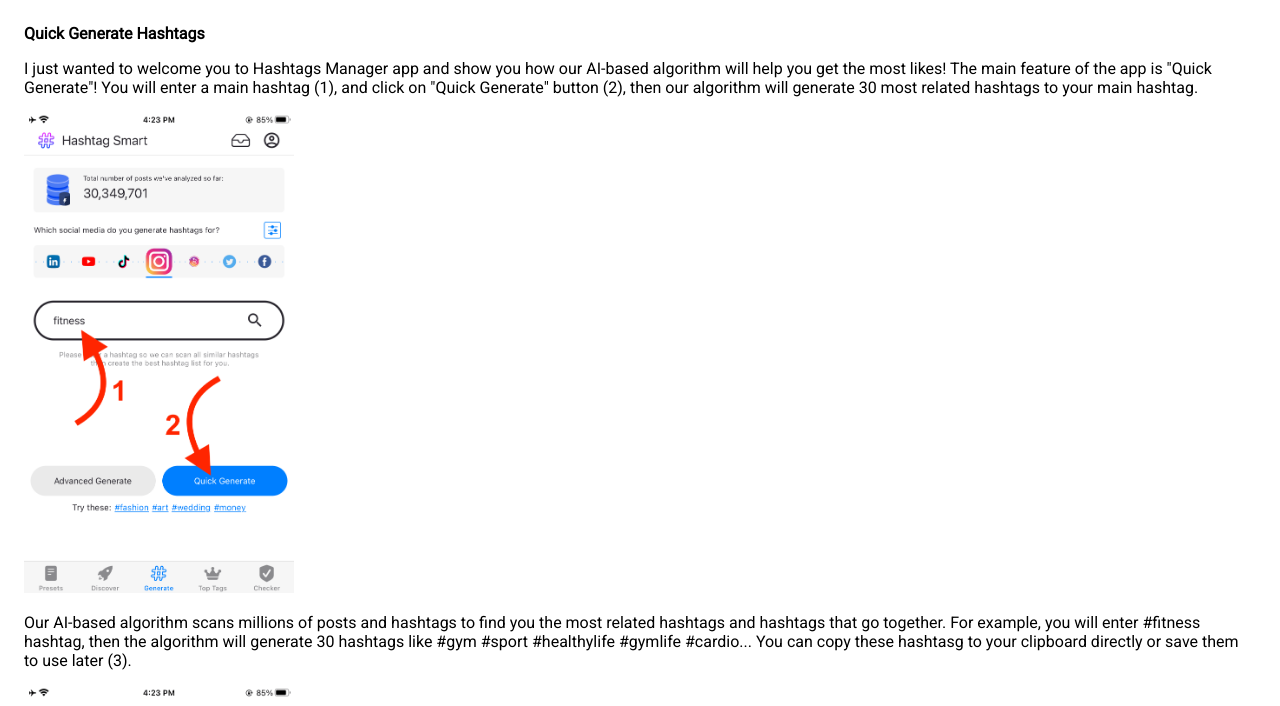
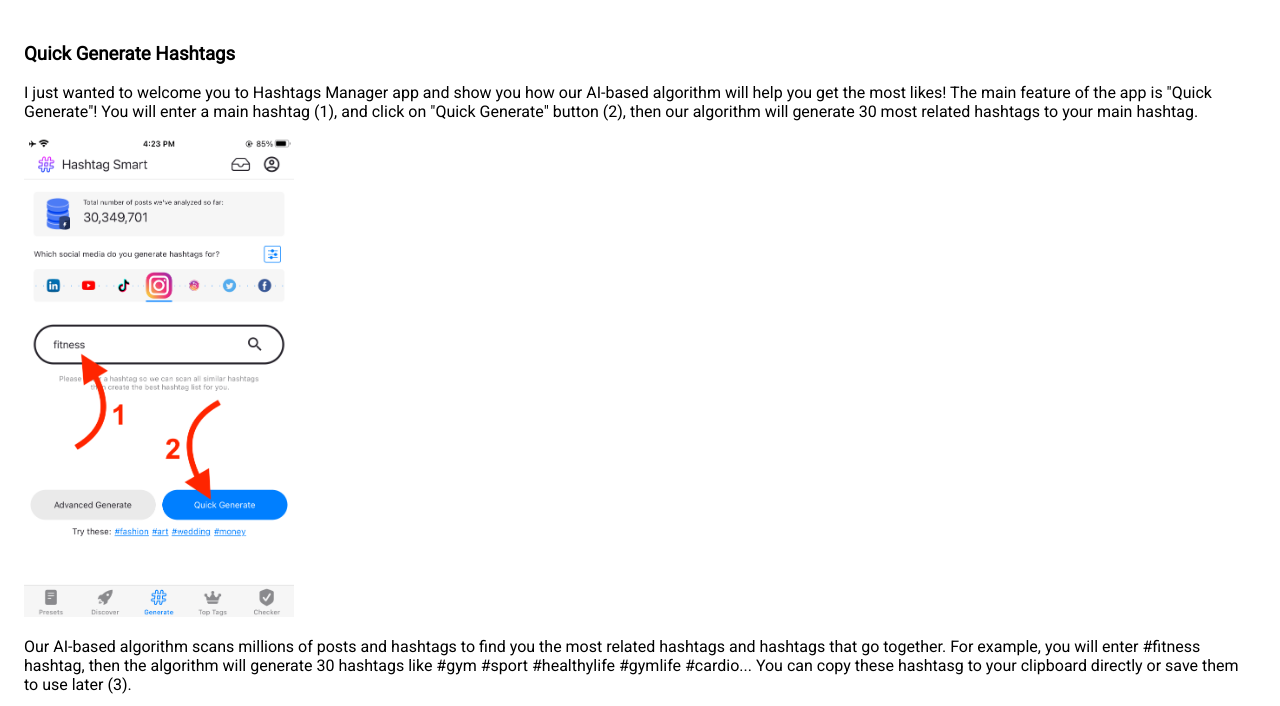
Before and after one commit to thecreativemobile/thecreativemobile.github.io, a plain HTML site: page message1.html in a window 1280 px wide. Shown: the top 706 px of the page. Drawn offline with Linux system fonts and the light colour scheme.

Commit message:
Update message1.html

```diff
--- a/message1.html
+++ b/message1.html
@@ -30,7 +30,7 @@ a:link {
 }</style>
     </head>
     <body>
-    <strong>Quick Generate Hashtags</strong> <p>
+    <h3>Quick Generate Hashtags</h3> <p>
                   I just wanted to welcome you to Hashtags Manager app and show you how our AI-based algorithm will help you get the most likes! The main feature of the app is "Quick Generate"! You will enter a main hashtag (1), and click on "Quick Generate" button (2), then our algorithm will generate 30 most related hashtags to your main hashtag.
                 </p>
       <img style="height: 60vh" src="img/messagecenter/hashtagsmart1.png">
```
